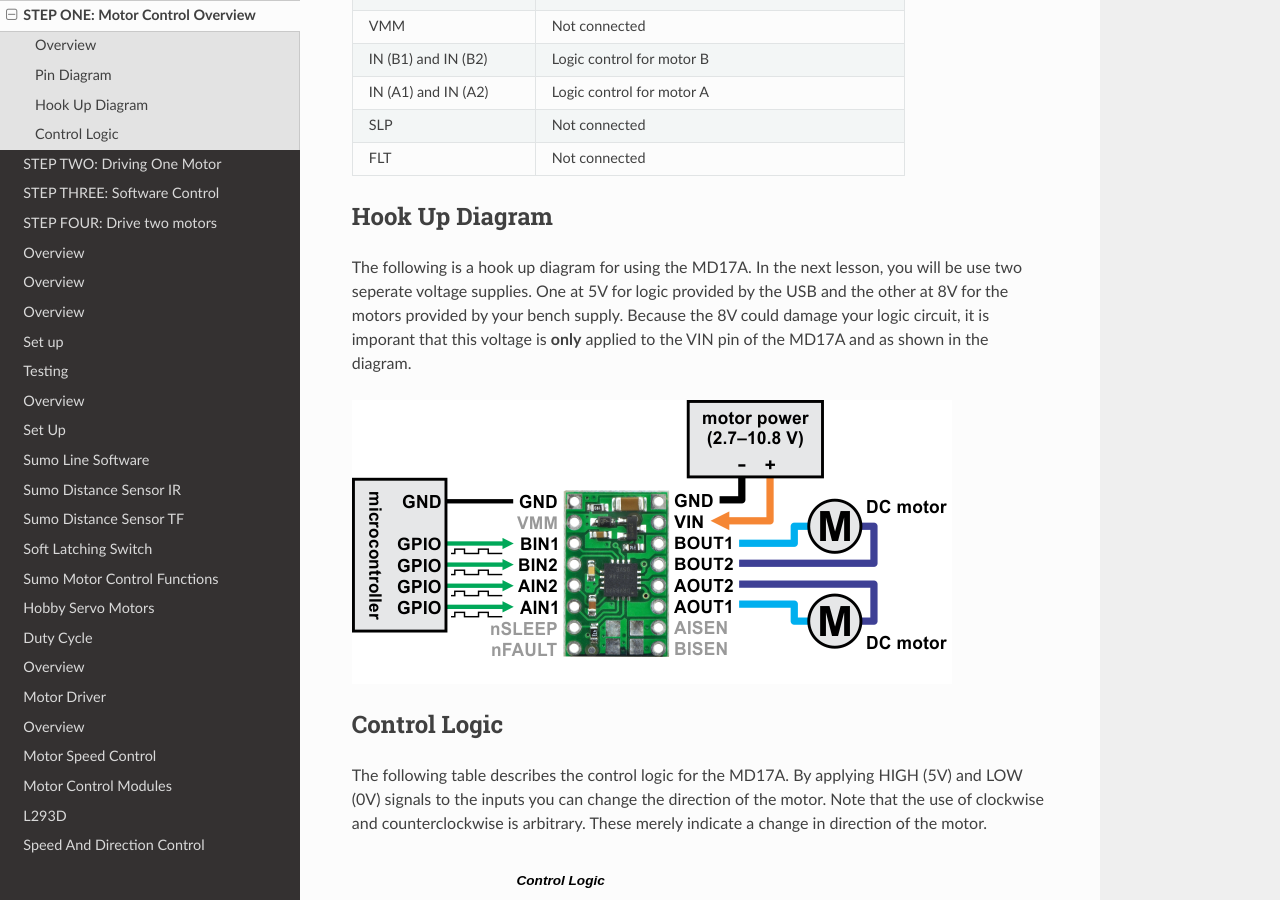
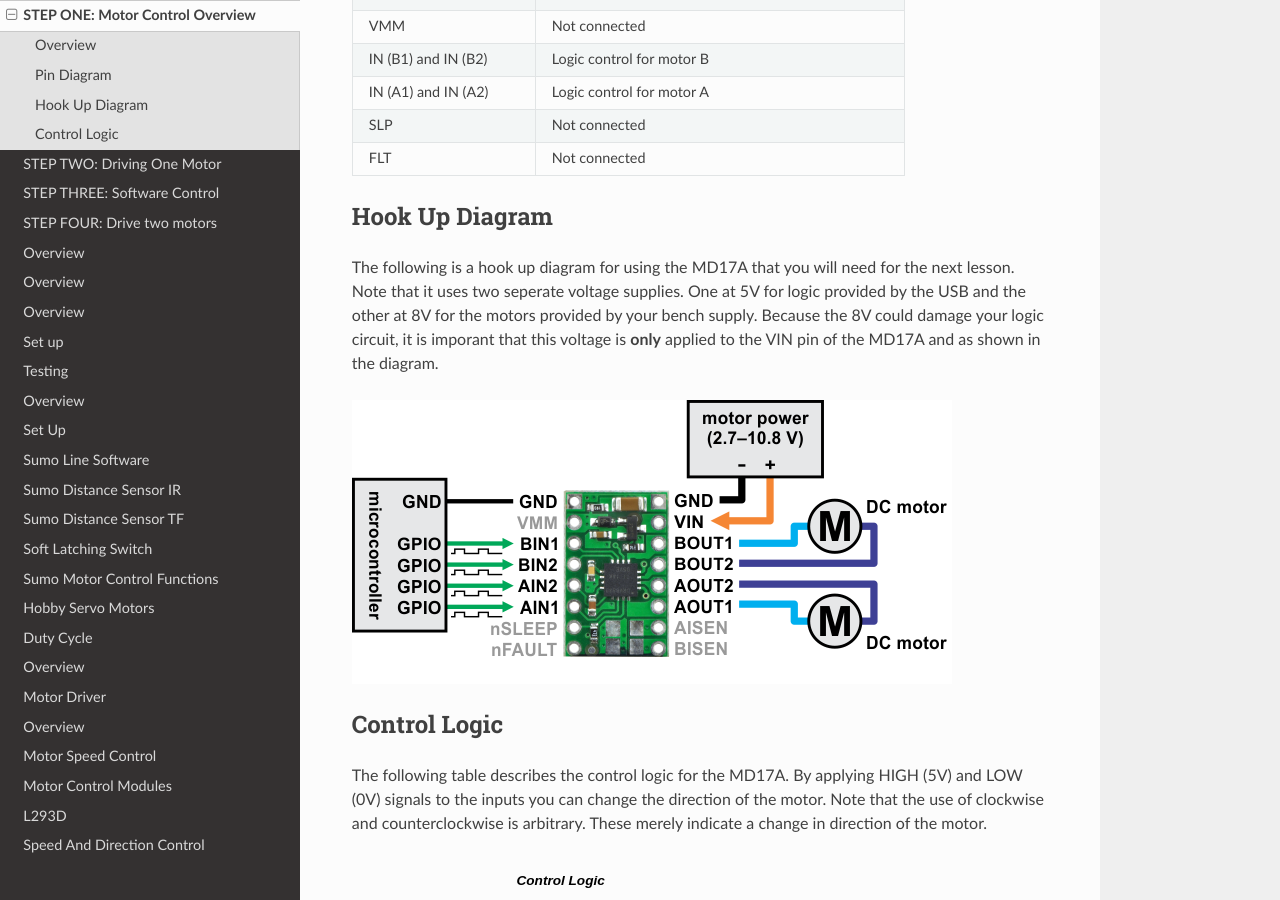
Before and after one commit to maxtkc/mvths-wiki, a Sphinx documentation site: the page built from docs/070xb-motor-control.rst, in a window 1280 px wide and 900 px high, scrolled down 1180 px. Built offline with Sphinx 7.4.7 and the Read the Docs theme 2.0.0, drawn with Linux system fonts in a browser that asks for light colours; pages that are not in the unit, such as notebooks, are missing from menus.

Commit message:
Update 070xb-motor-control.rst

```diff
--- a/docs/070xb-motor-control.rst
+++ b/docs/070xb-motor-control.rst
@@ -50,7 +50,7 @@
 
 Hook Up Diagram
 ----------------
-The following is a hook up diagram for using the MD17A. In the next lesson, you will be use two seperate voltage supplies. One at 5V for logic provided by the USB and the other at 8V for the motors provided by your bench supply. Because the 8V could damage your logic circuit, it is imporant that this voltage is **only** applied to the VIN pin of the MD17A and as shown in the diagram.
+The following is a hook up diagram for using the MD17A that you will need for the next lesson. Note that it uses two seperate voltage supplies. One at 5V for logic provided by the USB and the other at 8V for the motors provided by your bench supply. Because the 8V could damage your logic circuit, it is imporant that this voltage is **only** applied to the VIN pin of the MD17A and as shown in the diagram.
 
 .. image:: images/MD17a.png
 
```
